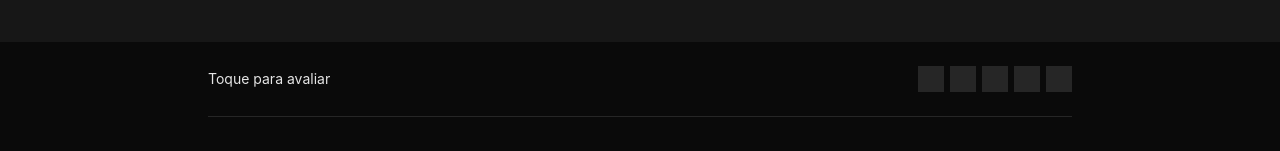
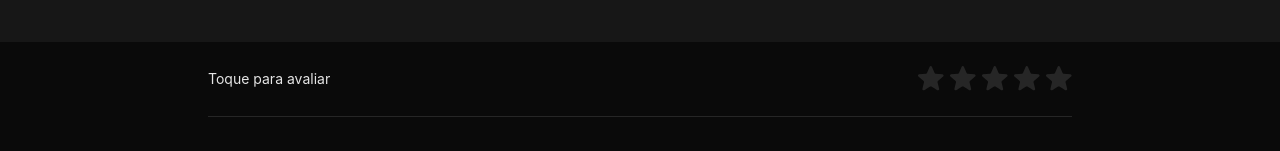
Before and after one commit to senaarth/sportboxd-front, a React (Vite) app: page /partidas/1 in a window 1280 px wide. Shown: the part 166-317 px from the top of the page. Built offline with nearby package versions, Linux system fonts and the light colour scheme.

Commit message:
feat: star mask

```diff
--- a/src/components/stars.tsx
+++ b/src/components/stars.tsx
@@ -38,6 +38,11 @@ export function Stars({ color, number, onStarClick, size }: StarsProps) {
               "flex items-center justify-center",
               sizeVariants[size]
             )}
+            style={{
+              maskImage: `url(/icons/star_mask.svg)`,
+              maskSize: "100%",
+              maskRepeat: "no-repeat",
+            }}
           >
             <button
               className={twMerge(
```
Also changed, not shown: public/icons/star_mask.svg (added).
